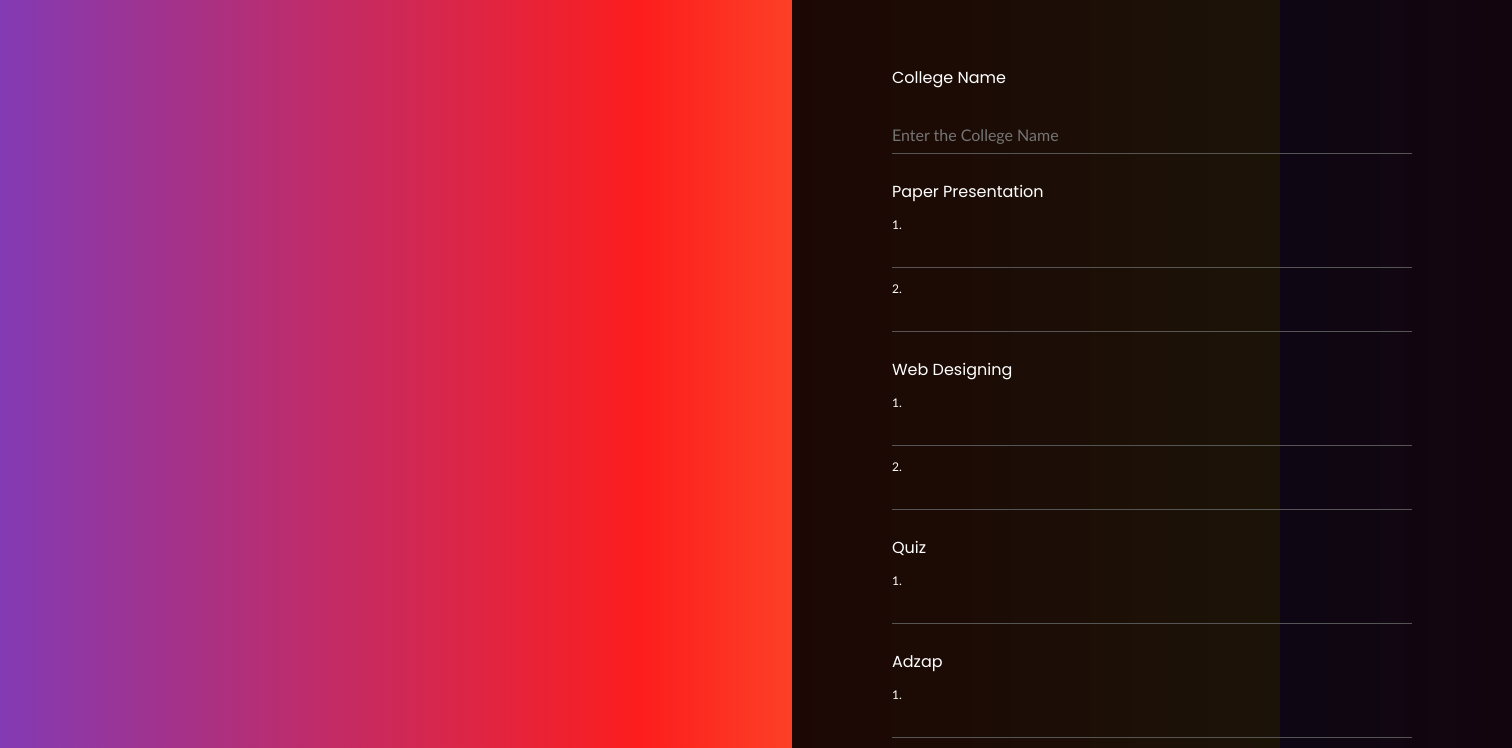
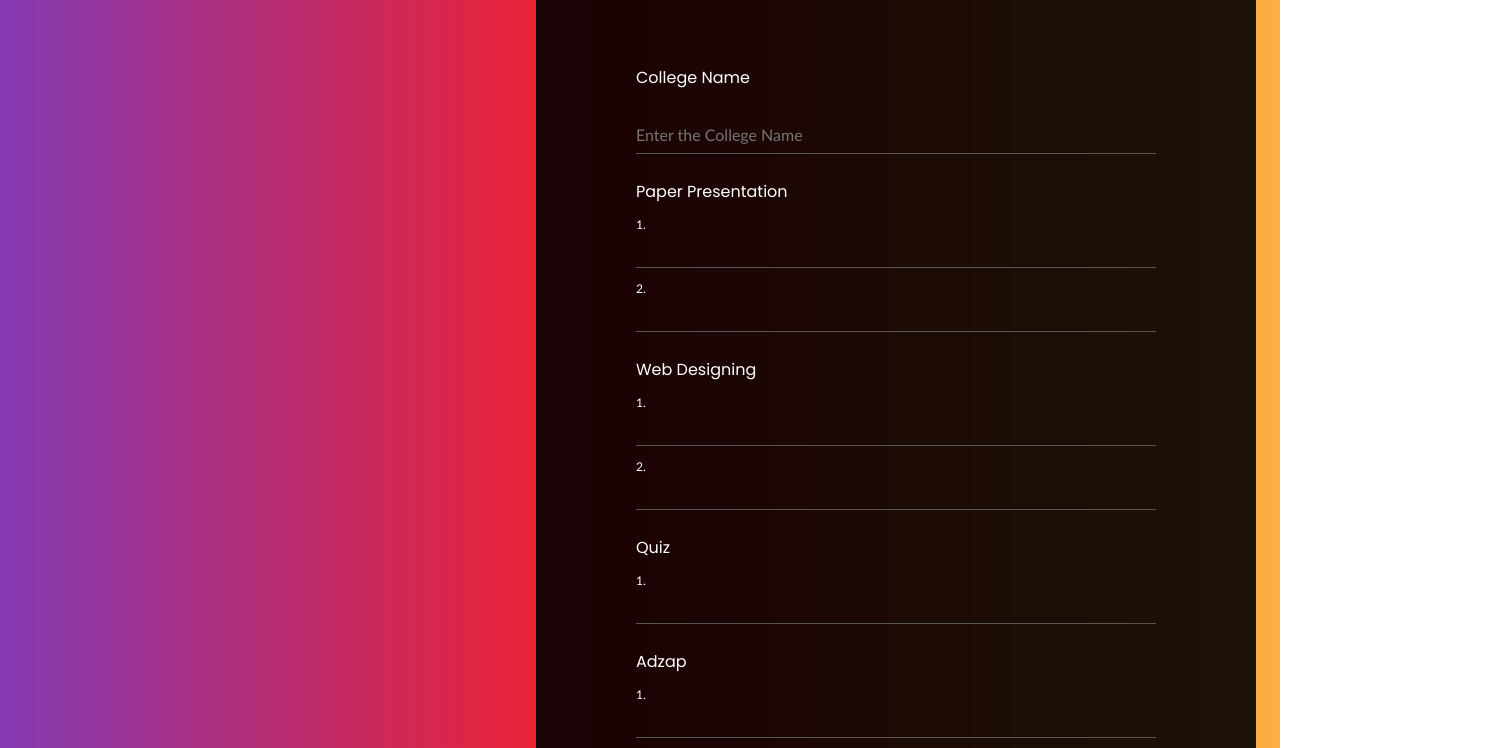
Before and after one commit to deneshthedeveloper/devil-project, a plain HTML site: page index.html in a window 1280 px wide. Shown: the part 19-767 px from the top of the page, 1512 px wide, since content can reach past the window. Drawn offline with Linux system fonts and the light colour scheme.

Commit message:
Update index.html

```diff
--- a/index.html
+++ b/index.html
@@ -68,12 +68,12 @@ body{
 .box{
 
     max-width: 720px;
-    width: 720px;
+    width: 920px;
     border-radius: 50px;
 
 	position:absolute;
 
-	left: 90%;
+	left: 70%;
 
 	top:100%;
 
```
